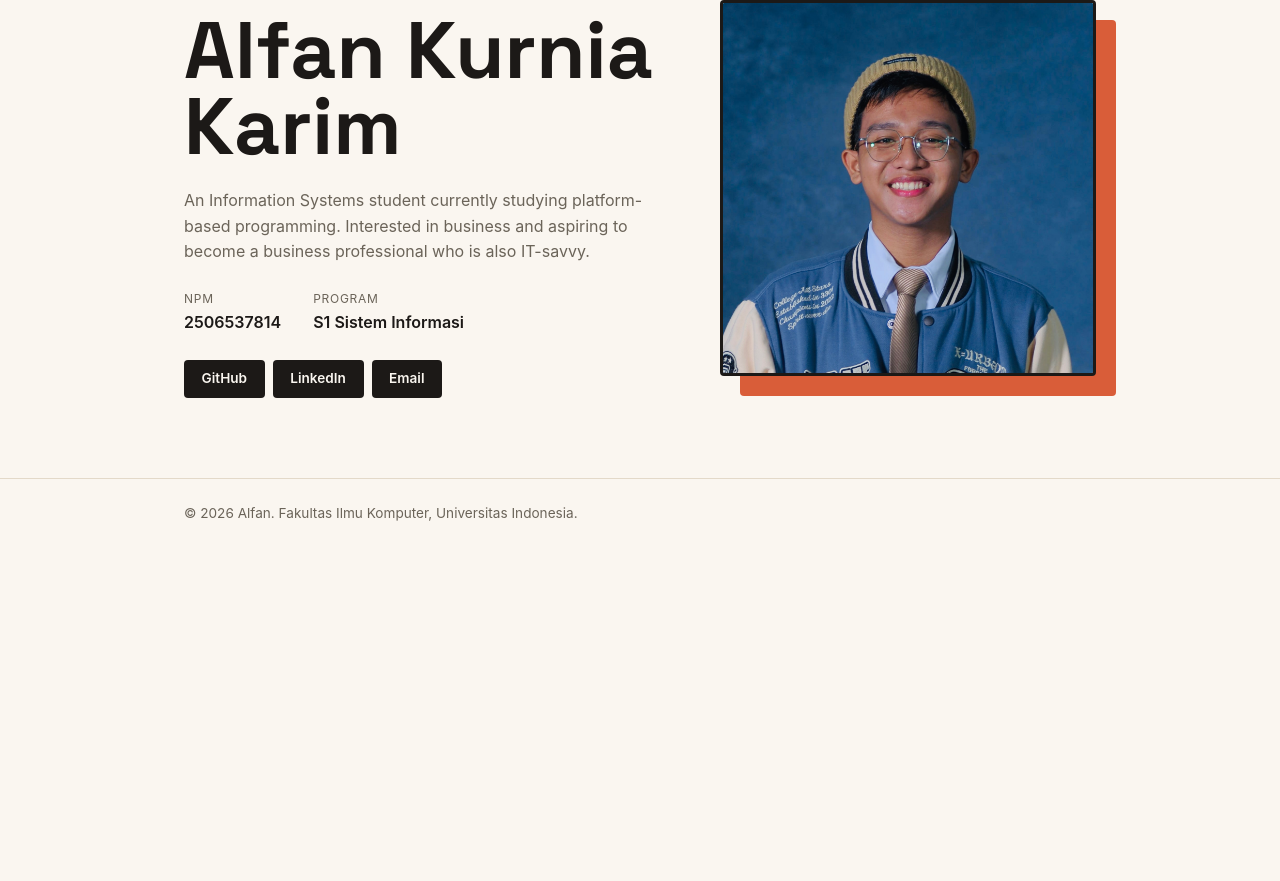
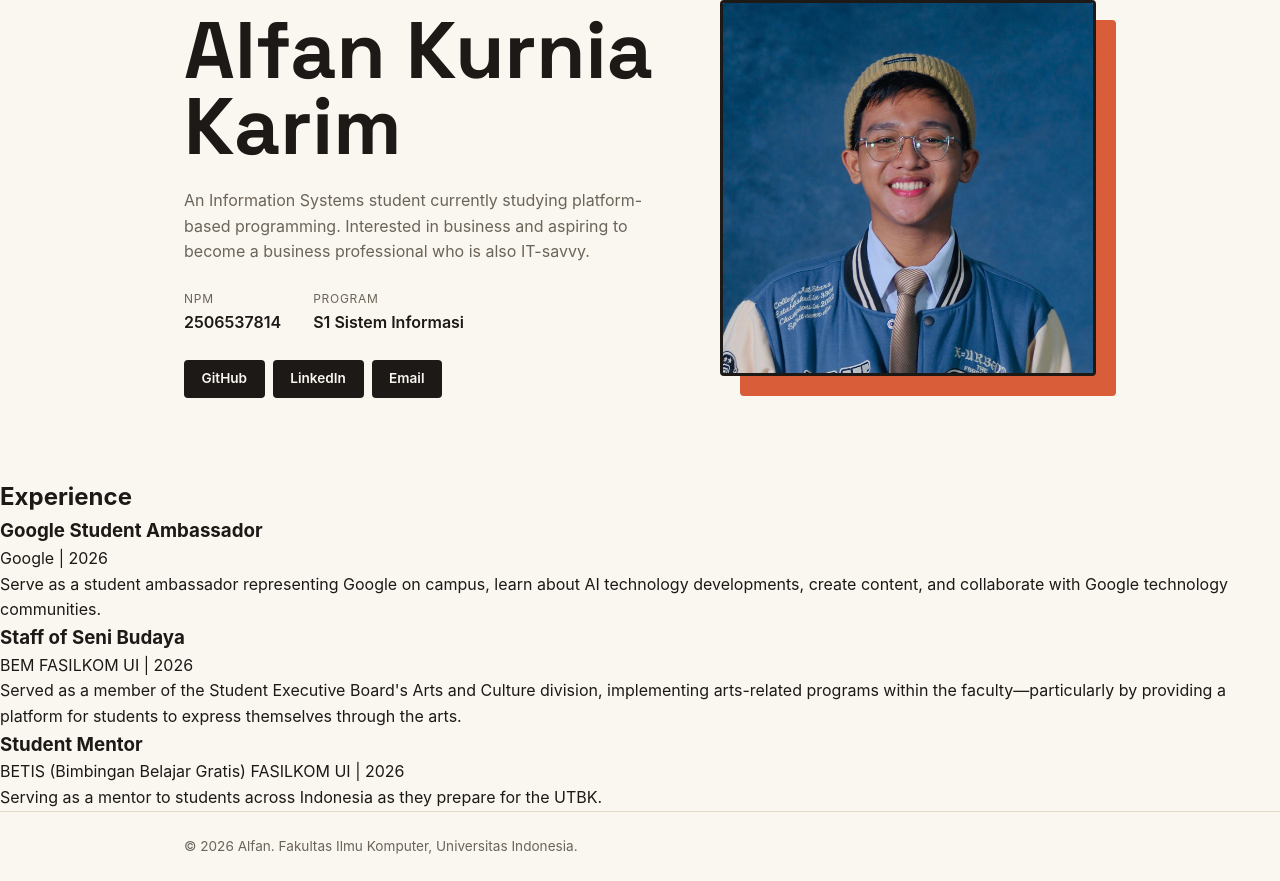
Before and after one commit to aallpann/myportofolio, a Django app: page / in a window 1280 px wide. Shown: the part 168-1049 px from the top of the page. Before the commit the page ends 689 px from the top, so only its background shows below. Run offline with Django 5.2, Linux system fonts and the light colour scheme.

Commit message:
Add experience section

```diff
--- a/templates/index.html
+++ b/templates/index.html
@@ -71,6 +71,40 @@
           </div>
         </div>
       </section>
+      <section class="experience" id="experience">
+        <h2>Experience</h2>
+
+        <article class="experience-card">
+          <h3>Google Student Ambassador</h3>
+          <p class="experience-meta">Google | 2026</p>
+          <p>
+            Serve as a student ambassador representing Google on campus,
+            learn about AI technology developments, create content,
+            and collaborate with Google technology communities.
+          </p>
+        </article>
+
+        <article class="experience-card">
+          <h3>Staff of Seni Budaya</h3>
+          <p class="experience-meta">BEM FASILKOM UI | 2026</p>
+          <p>
+            Served as a member of the Student Executive
+            Board's Arts and Culture division, implementing
+            arts-related programs within the faculty—particularly
+            by providing a platform for students to express
+            themselves through the arts.
+          </p>
+        </article>
+
+        <article class="experience-card">
+          <h3>Student Mentor</h3>
+          <p class="experience-meta">BETIS (Bimbingan Belajar Gratis) FASILKOM UI | 2026</p>
+          <p>
+            Serving as a mentor to students across
+            Indonesia as they prepare for the UTBK.
+          </p>
+        </article>
+      </section>
     </main>
 
     <footer class="site-footer">
```
